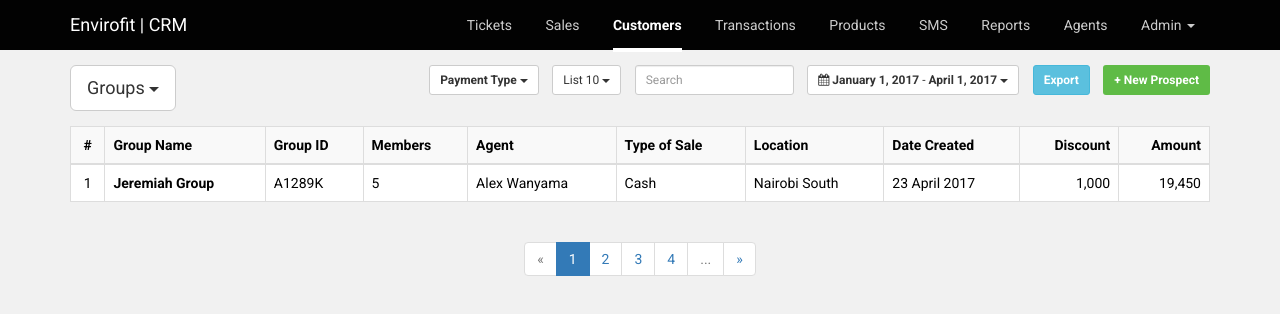
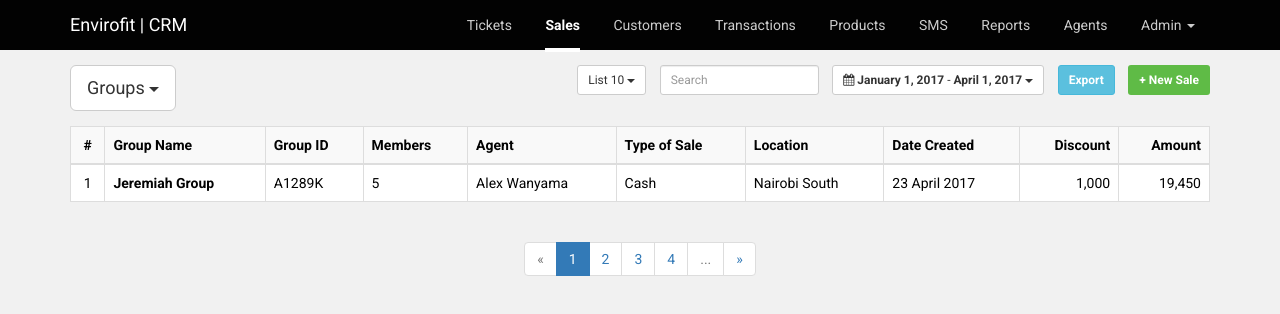
Before and after one commit to wgch/ecrm, a plain HTML site: page groups.html in a window 1280 px wide. Drawn offline with Linux system fonts and the light colour scheme.

```diff
--- a/groups.html
+++ b/groups.html
@@ -25,8 +25,8 @@
             <div class="col-sm-9">
                 <ul class="navigation list-inline">
                     <li class=""><a href="tickets.html" class="">Tickets</a></li>
-                    <li class=""><a href="sales.html" class="">Sales</a></li>
-                    <li class=" active "><a href="customers.html" class="">Customers</a></li>
+                    <li class=" active "><a href="sales.html" class="">Sales</a></li>
+                    <li class=""><a href="customers.html" class="">Customers</a></li>
                     <li class=""><a href="transactions.html" class="">Transactions</a></li>
                     <li class=""><a href="products.html" class="">Products</a></li>
                     <li class=""><a href="sms.html" class="">SMS</a></li>
@@ -57,7 +57,7 @@
                     </button>
                     <ul class="dropdown-menu" aria-labelledby="customers-prospect">
                         <li><a href="sales.html">Sales</a></li>
-                        <li><a href="groups.html">Groups</a></li>
+                        <li><a href="groups.html">Group Sales</a></li>
                     </ul>
                 </div>
             </div>
@@ -65,14 +65,14 @@
                 <div class="filter text-right full-width">
     <ul class="list-inline">
 
-        <li><button class="btn btn-default btn-sm"><strong>Payment Type</strong> <span class="caret"></span></button></li>
+
         <li><button class="btn btn-default btn-sm">List 10 <span class="caret"></span></button></li></li>
         <li><input class="form-control input-sm" type="text" placeholder="Search" /></li>
         <li><button class="btn btn-default btn-sm"><i class="fa fa-calendar"></i> <strong>January 1, 2017</strong> - <strong>April 1, 2017</strong> <span class="caret"></span> </button></li>
         <li><button class="btn btn-info btn-sm"><strong>Export</strong></button></li>
 
-        <li><button class="btn bg-primary btn-sm" data-toggle="modal" data-target="#customer-new"><strong>+ New Prospect</strong></button></li>
 
+        <li><button class="btn bg-primary btn-sm" data-toggle="modal" data-target="#sales-new"><strong>+ New Sale</strong></button></li>
 
     </ul>
 </div>
```
